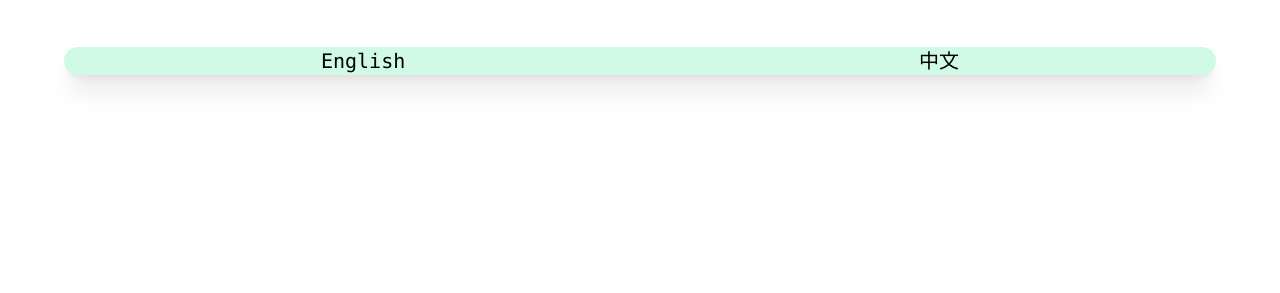
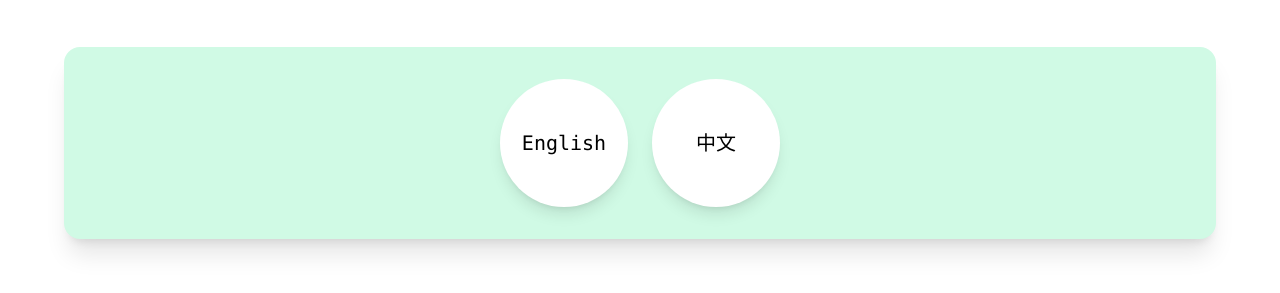
Before and after one commit to bradley-dev777/THTM-Github-Repo, a plain HTML site: page index.html in a window 1280 px wide. Shown: the part 153-446 px from the top of the page. Drawn offline with Linux system fonts and the light colour scheme.

Commit message:
even mor stfu

```diff
--- a/index.html
+++ b/index.html
@@ -11,11 +11,11 @@
         Hello!
     </h1>
     <br /><br /><br />
-    <div class=" bg-emerald-100 rounded-2xl mx-auto max-w-6xl flex items-center shadow-xl">
-        <a href="./en/index.html" class="text-xl mx-auto max-w-lg font-mono object-contain">
+    <div class=" bg-emerald-100 rounded-2xl mx-auto max-w-6xl flex items-center justify-center gap-6 p-8 shadow-xl">
+        <a href="./en/index.html" class="text-xl font-mono rounded-full bg-white w-32 h-32 flex items-center justify-center shadow-lg">
             English
         </a>
-        <a href="./zh/index.html" class="text-xl mx-auto max-w-lg font-mono object-contain">
+        <a href="./zh/index.html" class="text-xl font-mono rounded-full bg-white w-32 h-32 flex items-center justify-center shadow-lg">
             中文
         </a>
     </div>
```
Also changed, not shown: style.css.
